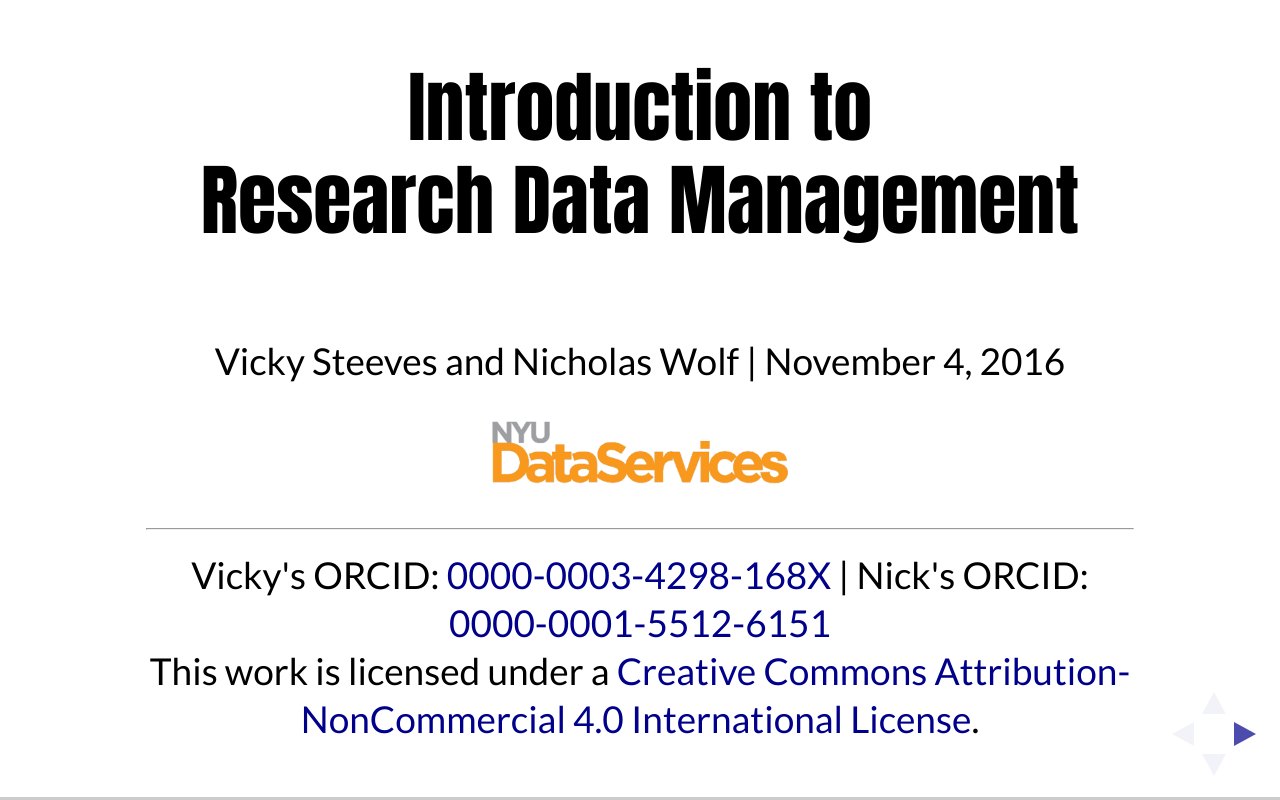
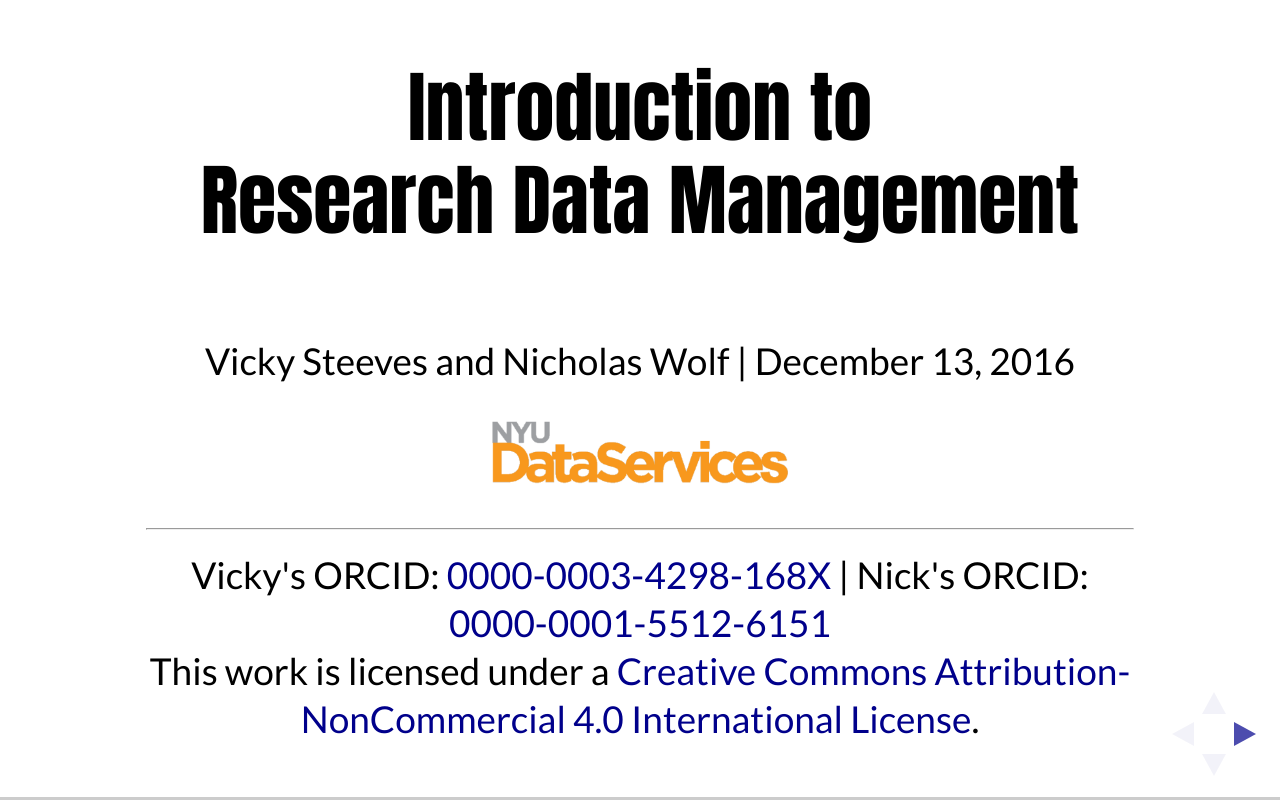
Before and after one commit to NYU-DataServices/Intro-RDM, a website: page index.html in a window 1280 px wide. Drawn offline with nearby package versions, Linux system fonts and the light colour scheme; files that its build step writes are made by us from their sources; a web font is replaced by a local one.

Commit message:
fixed date

```diff
--- a/index.html
+++ b/index.html
@@ -29,7 +29,7 @@
 				<section>
 					<h2>Introduction to <br/>Research Data Management</h2><br/>
 
-					<p>Vicky Steeves and Nicholas Wolf | November 4, 2016 </p>
+					<p>Vicky Steeves and Nicholas Wolf | December 13, 2016 </p>
 
 					<img src="imgs/dataservices.png" width="30%" height="30%" align="middle"><br/>
 
```
